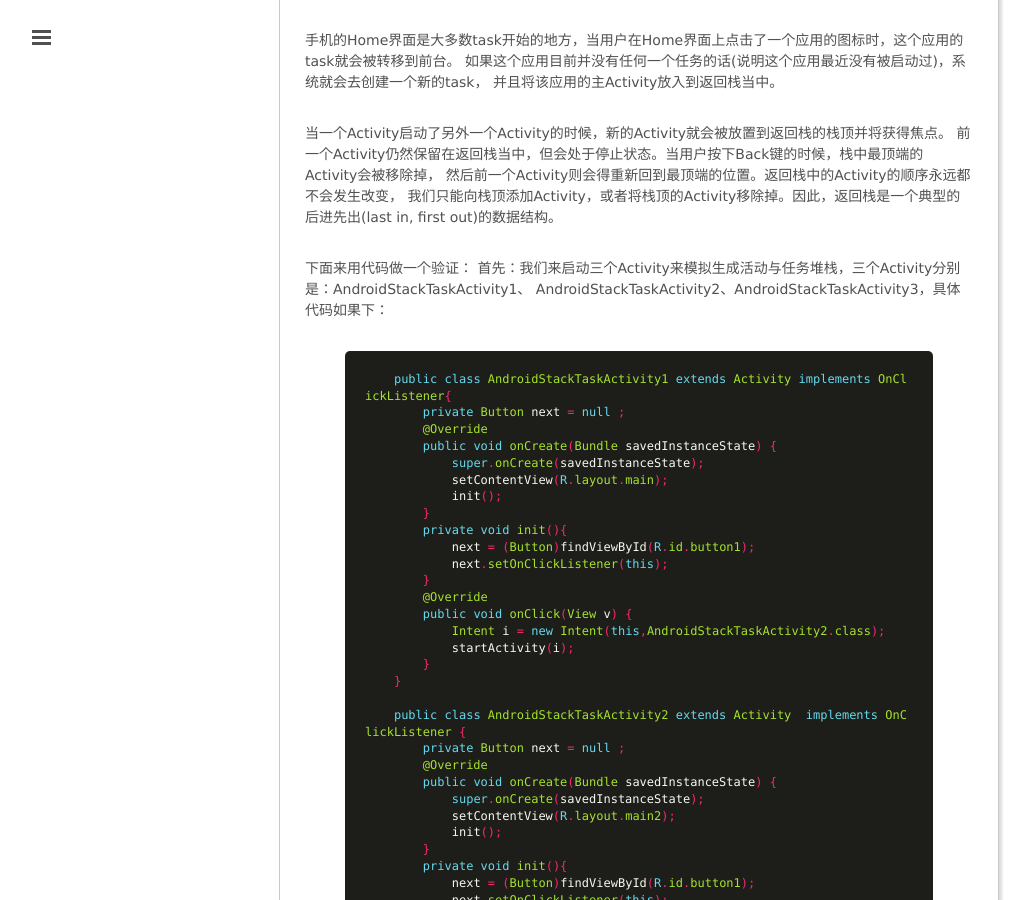
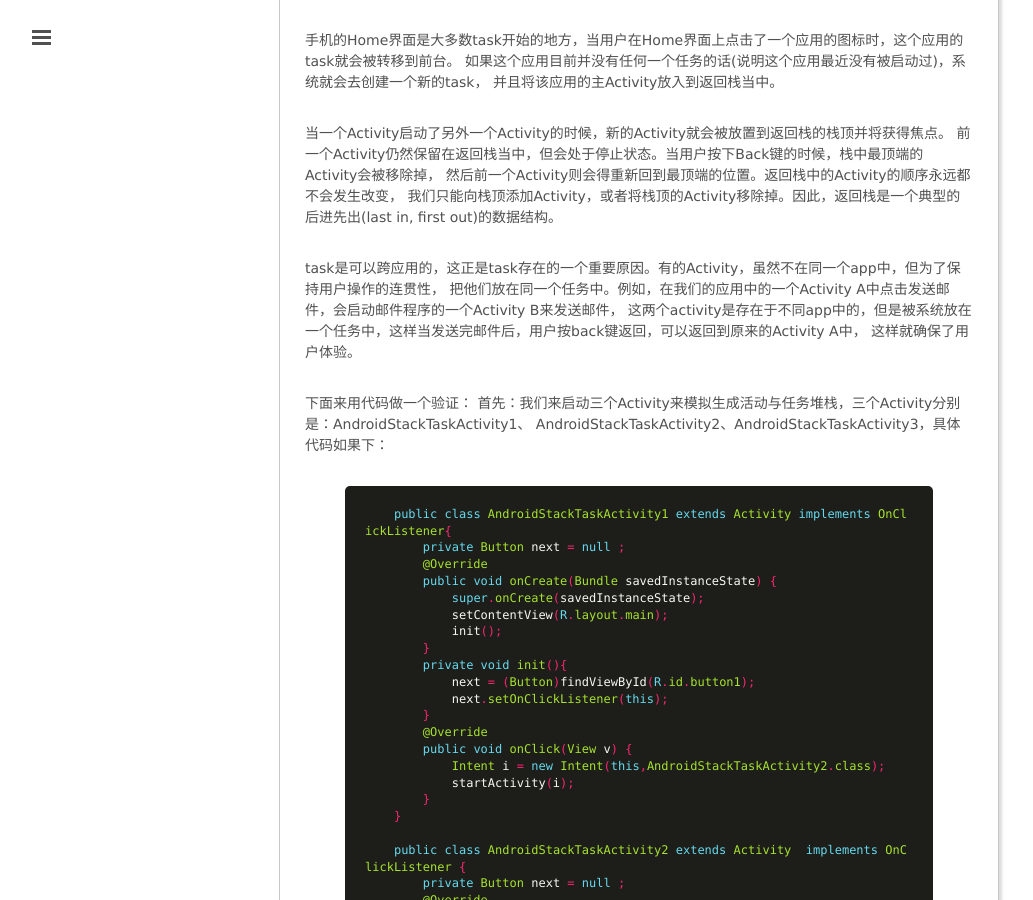
Before and after one commit to mxn21/mxn21.github.io, a Jekyll site: the page built from _posts/2015-8-1-Android堆栈分析.md, in a window 1280 px wide and 900 px high, scrolled down 530 px. Shown: the whole window, without its empty margins (1-1034 px from the left). Built offline with Jekyll 4.4.1, drawn with Linux system fonts in a browser that asks for light colours; Markdown is read by kramdown in place of the engine named in the settings; comment, search, counter and statistics services are not loaded.

Commit message:
1432423
23423

```diff
--- a/_posts/2015-8-1-Android堆栈分析.md
+++ b/_posts/2015-8-1-Android堆栈分析.md
@@ -22,6 +22,11 @@
 前一个Activity仍然保留在返回栈当中，但会处于停止状态。当用户按下Back键的时候，栈中最顶端的Activity会被移除掉，
 然后前一个Activity则会得重新回到最顶端的位置。返回栈中的Activity的顺序永远都不会发生改变，
 我们只能向栈顶添加Activity，或者将栈顶的Activity移除掉。因此，返回栈是一个典型的后进先出(last in, first out)的数据结构。
+
+task是可以跨应用的，这正是task存在的一个重要原因。有的Activity，虽然不在同一个app中，但为了保持用户操作的连贯性，
+把他们放在同一个任务中。例如，在我们的应用中的一个Activity A中点击发送邮件，会启动邮件程序的一个Activity B来发送邮件，
+这两个activity是存在于不同app中的，但是被系统放在一个任务中，这样当发送完邮件后，用户按back键返回，可以返回到原来的Activity A中，
+这样就确保了用户体验。
 
 <!-- more -->
 
```
